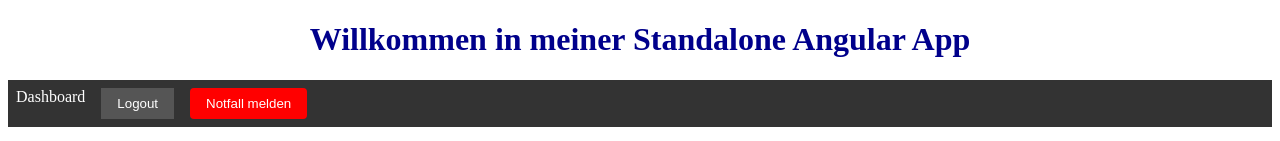
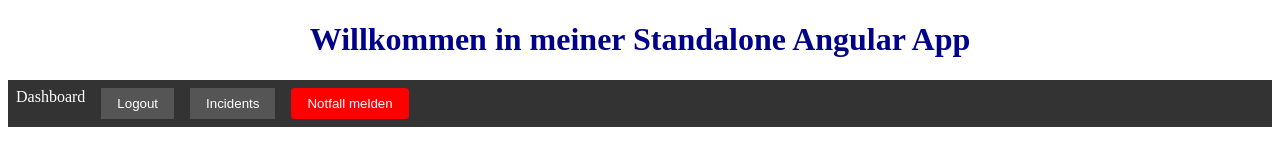
Before and after one commit to 1004Angelqueen/Neue-Datenbankenkonzepte, an Angular app in the folder Frontend-NoSQL/: page /incidents in a window 1280 px wide. Shown: the top 141 px of the page. Built offline with nearby package versions, Linux system fonts and the light colour scheme; no server answers.

Commit message:
ok versuche es mal

```diff
--- a/Frontend-NoSQL/src/app/components/Navigation/navigation.component.html
+++ b/Frontend-NoSQL/src/app/components/Navigation/navigation.component.html
@@ -5,6 +5,8 @@
 
     <li><button (click)="logout()">Logout</button></li>
 
+    <li><button [routerLink]="['/incidents']">Incidents</button></li>
+
     <li>
       <!-- Hier wird die Notfall-Button-Komponente eingebunden -->
       <app-emergency-button></app-emergency-button>
```
